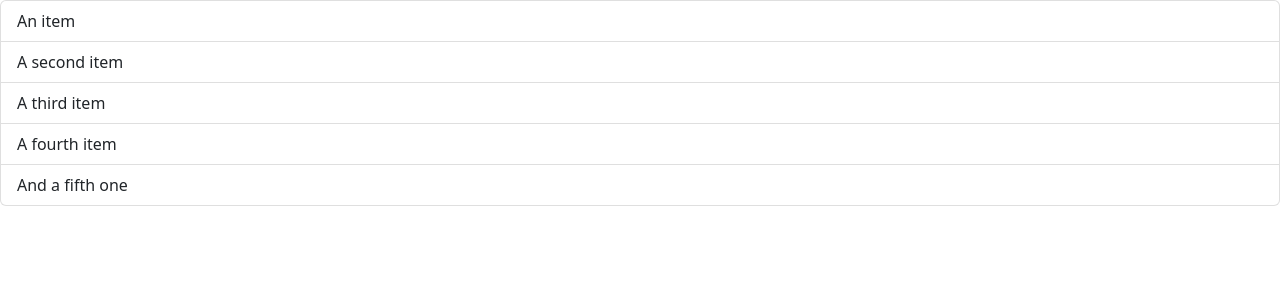
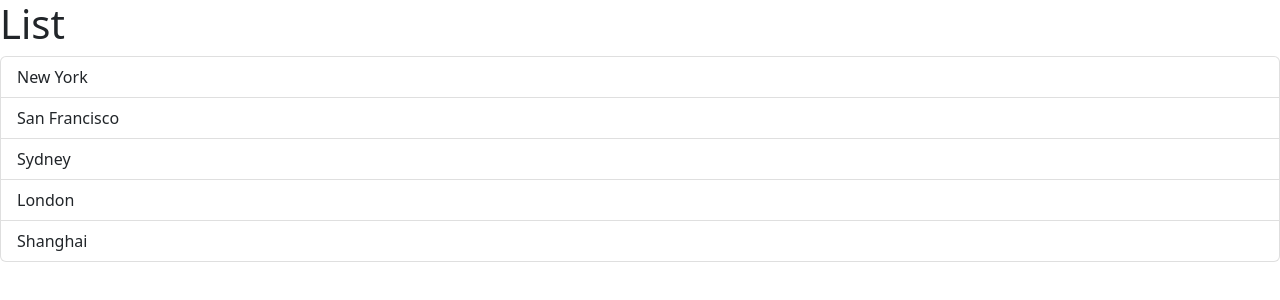
Before and after one commit to houyhOvO/react-app, a React (Vite) app: page / in a window 1280 px wide. Shown: the top 300 px of the page. Built offline with nearby package versions, Linux system fonts and the light colour scheme.

Commit message:
added listgroup

```diff
--- a/src/components/ListGroup.tsx
+++ b/src/components/ListGroup.tsx
@@ -1,12 +1,31 @@
+import { useState } from "react";
+
 function ListGroup() {
+  let items = ["New York", "San Francisco", "Sydney", "London", "Shanghai"];
+  const [selectedIndex, setSelectedIndex] = useState(-1);
+
   return (
-    <ul className="list-group">
-      <li className="list-group-item">An item</li>
-      <li className="list-group-item">A second item</li>
-      <li className="list-group-item">A third item</li>
-      <li className="list-group-item">A fourth item</li>
-      <li className="list-group-item">And a fifth one</li>
-    </ul>
+    <>
+      <h1>List</h1>
+      {items.length === 0 && <p>No item found</p>}
+      <ul className="list-group">
+        {items.map((item, index) => (
+          <li
+            className={
+              selectedIndex === index
+                ? "list-group-item active"
+                : "list-group-item"
+            }
+            key={item}
+            onClick={() => {
+              setSelectedIndex(index);
+            }}
+          >
+            {item}
+          </li>
+        ))}
+      </ul>
+    </>
   );
 }
 
```
Also changed, not shown: src/App.tsx (+8 -4 lines).
